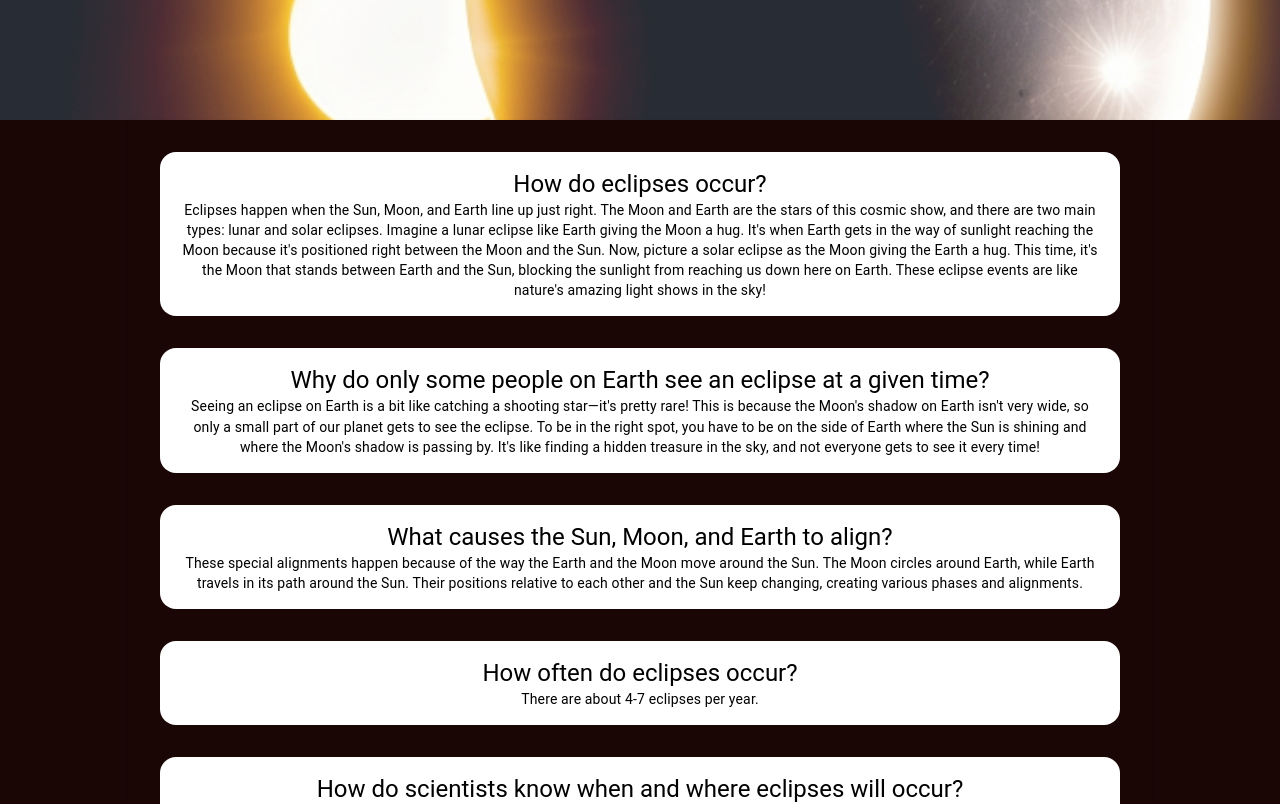
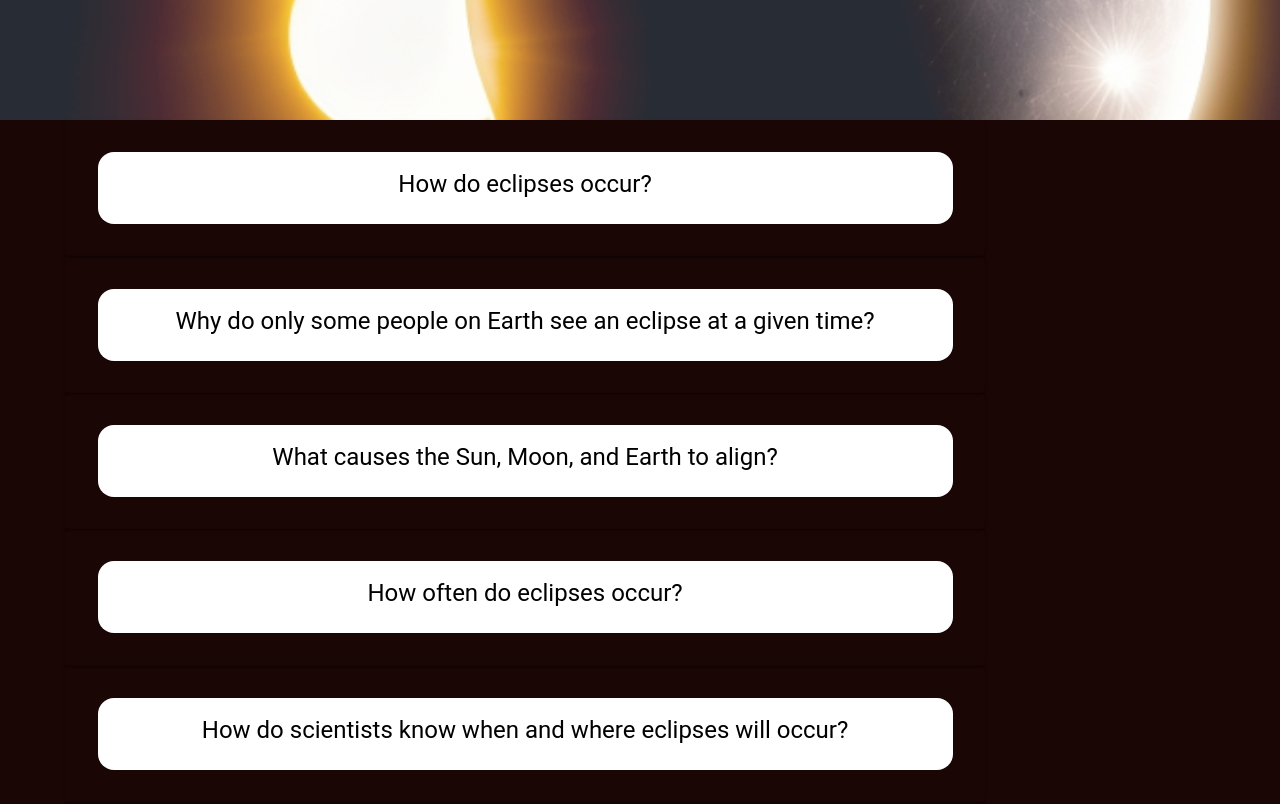
Before and after one commit to AlissonRoss/eclipse-NASA-challenge-2023, a React (Create React App) app: page / in a window 1280 px wide. Shown: the part 520-1324 px from the top of the page. Built offline with nearby package versions, Linux system fonts and the light colour scheme.

Commit message:
toggling between question and answer kind of works

```diff
--- a/src/Components/Card1/index.js
+++ b/src/Components/Card1/index.js
@@ -1,25 +1,9 @@
+import React, { useState } from 'react';
 import Card from '@mui/material/Card';
 import CardContent from '@mui/material/CardContent';
 import Typography from '@mui/material/Typography';
-
-export default function BasicCard() {
-  return (
-    <Card className='App-card' sx={{ width: '50%', backgroundColor: 'transparent',}}>
-      {itemData.map((item) => (
-        <CardContent className='cardContent' key={item.question}>
-          <Typography variant="h5" component="div">
-            {item.question}
-          </Typography>
-          <Typography variant="body2">
-            {item.answer}
-          </Typography>
-        </CardContent>
-      ))}
-    </Card>
-  );
-}
-
-
+import { Button } from '@mui/base';
+import { toBeRequired } from '@testing-library/jest-dom/matchers';
 
 const itemData = [
   {
@@ -52,3 +36,25 @@ const itemData = [
   }
 
 ];
+
+export default function BasicCard() {
+  const [showAnswer, setShowAnswer] = useState(false);
+
+  function toggleCard() {
+    setShowAnswer(!showAnswer);
+  }
+
+  return (
+    <div>
+      {itemData.map((item) => (
+        <Card className='App-card' sx={{ width: '70%', backgroundColor: 'transparent' }} key={item.question}>
+          <CardContent className='cardContent' onClick={toggleCard}>
+            <Typography variant="h5" component="div">
+              {showAnswer ? item.answer : item.question}
+            </Typography>
+          </CardContent>
+        </Card>
+      ))}
+    </div>
+  );
+}
```
Lines whose indentation alone changed are shown as unchanged.
